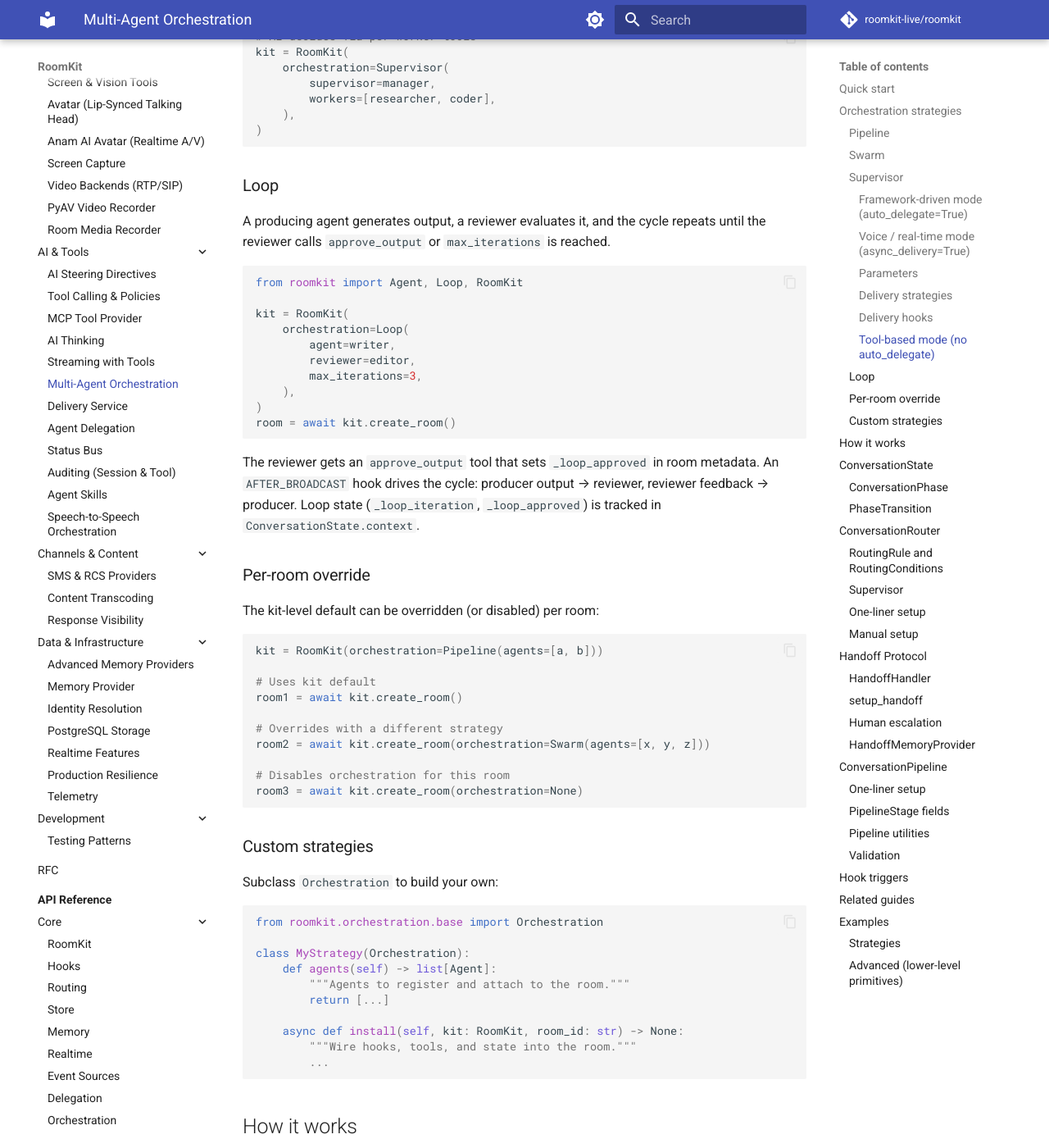
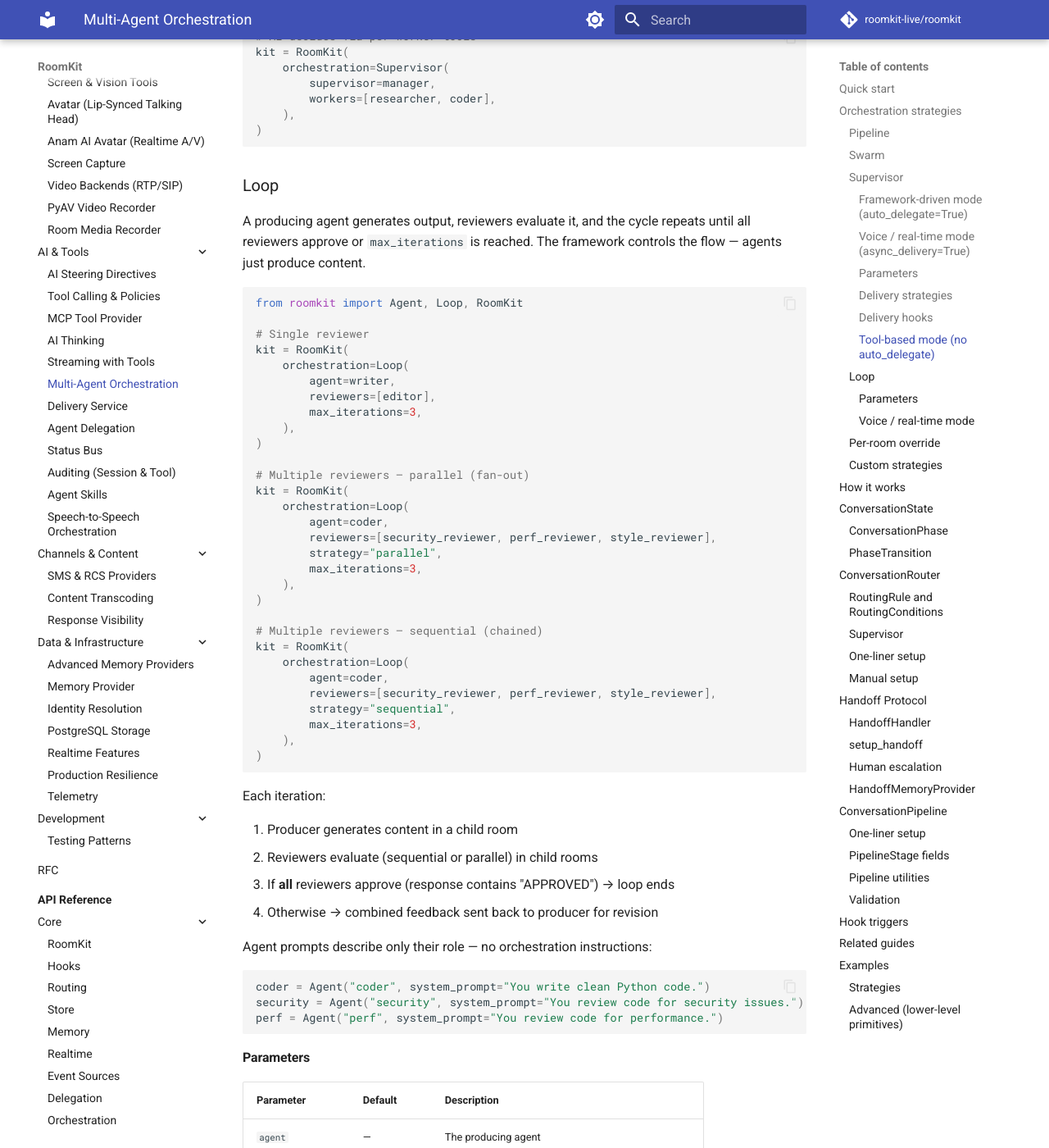
Before and after one commit to roomkit-live/roomkit-docs, an MkDocs documentation site: the page built from docs/guides/orchestration.md, in a window 1280 px wide and 1400 px high, scrolled down 5008 px. Shown: the whole window at 82% size. Built offline with MkDocs 1.6.1 and Material for MkDocs 9.7.7, drawn with Linux system fonts in a browser that asks for light colours; comment, search, counter and statistics services are not loaded; some of the changed text lies outside the part shown.

Commit message:
docs: rewrite Loop section — multi-reviewer, strategy, async_delivery
- Remove old handoff-based Loop docs (approve_output, AFTER_BROADCAST)
- Document framework-driven loop with child rooms
- Add multi-reviewer examples (sequential + parallel)
- Add parameters table
- Add voice/async_delivery section
- Update features.md with multi-reviewer example

Co-Authored-By: Claude Opus 4.6 (1M context) <noreply@anthropic.com>

````diff
--- a/docs/guides/orchestration.md
+++ b/docs/guides/orchestration.md
@@ -209,22 +209,82 @@ kit = RoomKit(
 
 ### Loop
 
-A producing agent generates output, a reviewer evaluates it, and the cycle repeats until the reviewer calls `approve_output` or `max_iterations` is reached.
+A producing agent generates output, reviewers evaluate it, and the cycle repeats until all reviewers approve or `max_iterations` is reached. The framework controls the flow — agents just produce content.
 
 ```python
 from roomkit import Agent, Loop, RoomKit
 
+# Single reviewer
 kit = RoomKit(
     orchestration=Loop(
         agent=writer,
-        reviewer=editor,
+        reviewers=[editor],
         max_iterations=3,
     ),
 )
-room = await kit.create_room()
+
+# Multiple reviewers — parallel (fan-out)
+kit = RoomKit(
+    orchestration=Loop(
+        agent=coder,
+        reviewers=[security_reviewer, perf_reviewer, style_reviewer],
+        strategy="parallel",
+        max_iterations=3,
+    ),
+)
+
+# Multiple reviewers — sequential (chained)
+kit = RoomKit(
+    orchestration=Loop(
+        agent=coder,
+        reviewers=[security_reviewer, perf_reviewer, style_reviewer],
+        strategy="sequential",
+        max_iterations=3,
+    ),
+)
 ```
 
-The reviewer gets an `approve_output` tool that sets `_loop_approved` in room metadata. An `AFTER_BROADCAST` hook drives the cycle: producer output → reviewer, reviewer feedback → producer. Loop state (`_loop_iteration`, `_loop_approved`) is tracked in `ConversationState.context`.
+Each iteration:
+
+1. Producer generates content in a child room
+2. Reviewers evaluate (sequential or parallel) in child rooms
+3. If **all** reviewers approve (response contains "APPROVED") → loop ends
+4. Otherwise → combined feedback sent back to producer for revision
+
+Agent prompts describe only their role — no orchestration instructions:
+
+```python
+coder = Agent("coder", system_prompt="You write clean Python code.")
+security = Agent("security", system_prompt="You review code for security issues.")
+perf = Agent("perf", system_prompt="You review code for performance.")
+```
+
+#### Parameters
+
+| Parameter | Default | Description |
+|-----------|---------|-------------|
+| `agent` | — | The producing agent |
+| `reviewers` | — | List of reviewing agents |
+| `reviewer` | — | Single reviewer (convenience shorthand) |
+| `max_iterations` | `3` | Maximum produce-review cycles |
+| `strategy` | `None` | `"sequential"` / `"parallel"` for multiple reviewers |
+| `async_delivery` | `False` | `True` = background loop, results via `kit.deliver()` |
+
+#### Voice / real-time mode
+
+For voice channels, `async_delivery=True` injects a `delegate_loop` tool into the RealtimeVoiceChannel. The loop runs in the background while the conversation continues:
+
+```python
+kit = RoomKit(
+    delivery_strategy=WaitForIdle(buffer=3.0),
+    orchestration=Loop(
+        agent=coder,
+        reviewers=[security, perf],
+        strategy="parallel",
+        async_delivery=True,
+    ),
+)
+```
 
 ### Per-room override
 
````
Also changed, not shown: docs/features.md (+7 -2 lines).
